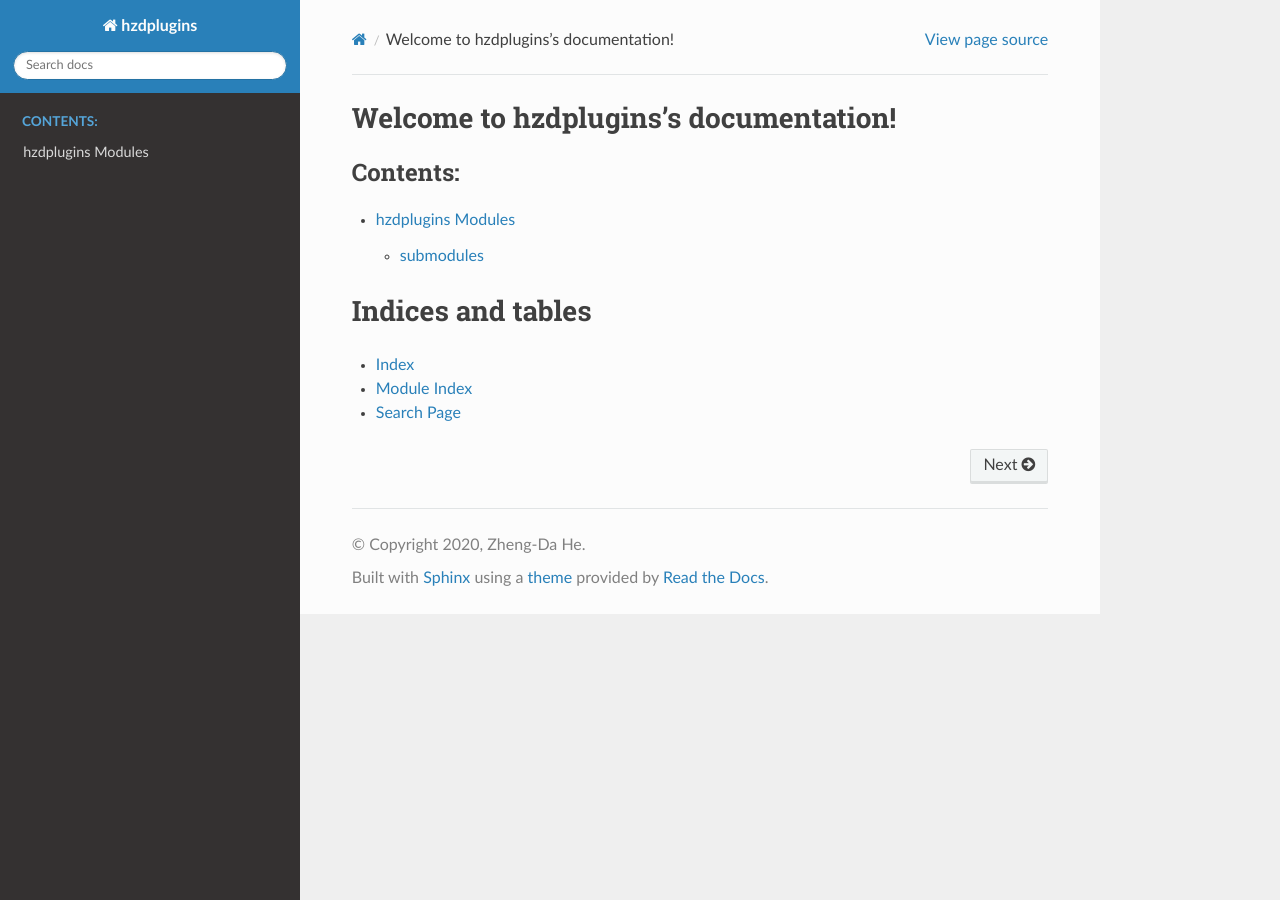
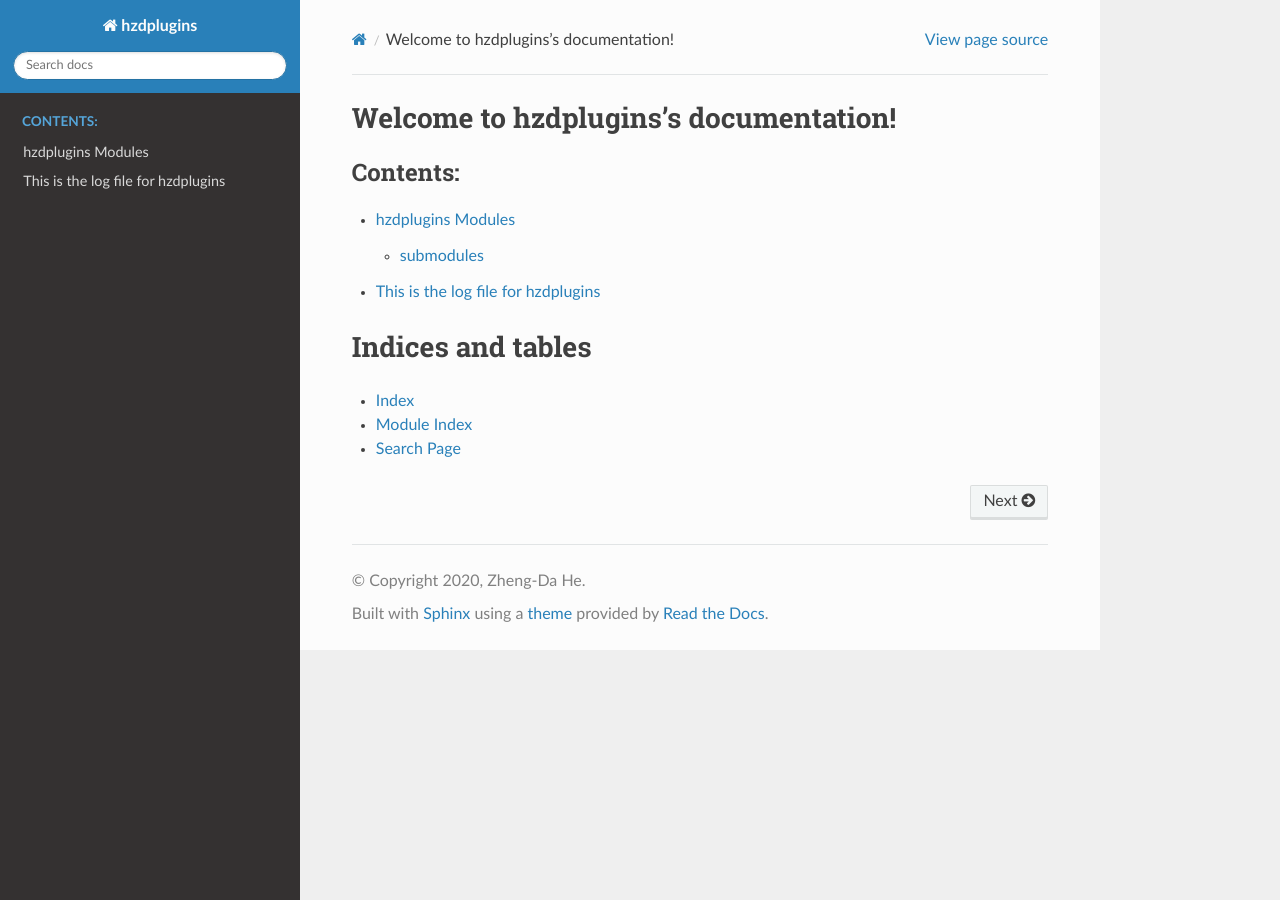
Before and after one commit to hezhengda/hzdplugins, a Sphinx documentation site: the page built from doc/source/index.rst, in a window 1280 px wide. Built offline with Sphinx 7.4.7 and the Read the Docs theme 2.0.0, drawn with Linux system fonts in a browser that asks for light colours.

Commit message:
Change the package to v0.0.3

```diff
--- a/doc/source/conf.py
+++ b/doc/source/conf.py
@@ -29,7 +29,7 @@
 author = 'Zheng-Da He'
 
 # The full version, including alpha/beta/rc tags
-release = '0.0.2'
+release = '0.0.3'
 
 
 # -- General configuration ---------------------------------------------------
--- a/doc/source/index.rst
+++ b/doc/source/index.rst
@@ -11,6 +11,7 @@
    :caption: Contents:
 
    modules
+   log
 
 Indices and tables
 ==================
--- /dev/null
+++ b/doc/source/log.rst
@@ -0,0 +1,5 @@
+This is the log file for hzdplugins
+===================================
+
+* v0.0.3: 2020.11.28
+    * add qePwOriginalSubmit and qePwContinueSubmit methods.
--- a/setup.py
+++ b/setup.py
@@ -1,7 +1,7 @@
 import setuptools
 from setuptools import setup
 setup(name='hzdplugins',
-version='0.0.2',
+version='0.0.3',
 description='plugins for my own research',
 author='Zheng-Da He',
 author_email='z.he@fz-juelich.de, jameshzd@mail.ustc.edu.cn, zhengdahe.electrocatalysis@gmail.com',
```
Also changed, not shown: 3 other files.
